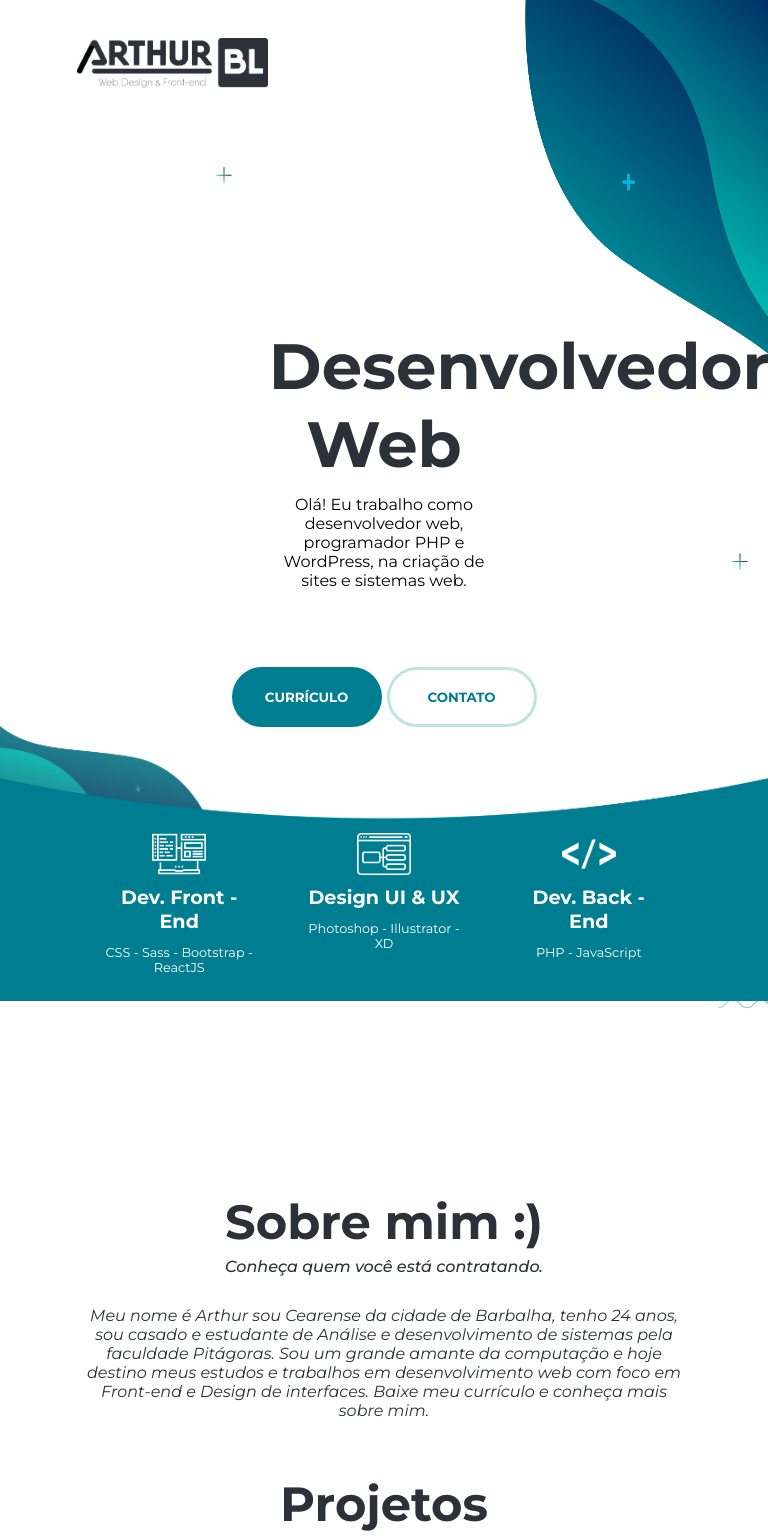
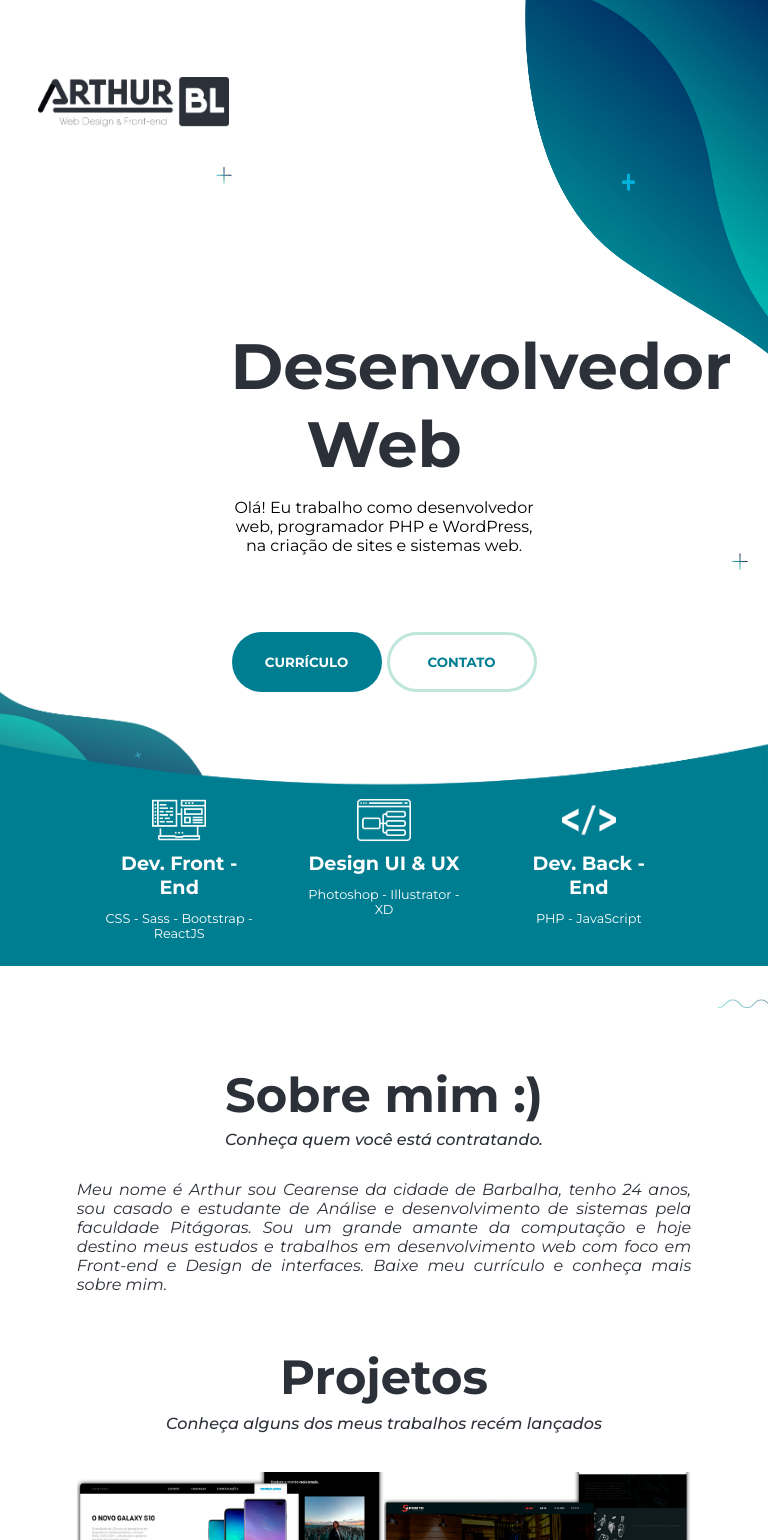
Before and after one commit to arthurbl01/portfolio-ArthurBL, a Next.js app: page / in a window 768 px wide. Shown: the top 1540 px of the page. Built offline with nearby package versions, Linux system fonts and the light colour scheme.

Commit message:
Adicionado SEO

```diff
--- a/public/index.html
+++ b/public/index.html
@@ -6,6 +6,12 @@
   <link rel="icon" href="%PUBLIC_URL%/favicon.ico" />
   <meta name="viewport" content="width=device-width, initial-scale=1" />
   <meta name="theme-color" content="#000000" />
+  <meta property="og:type" content="website"/>
+  <meta property="og:description" content="Olá! Eu trabalho como desenvolvedor web, programador PHP e
+  WordPress, na criação de sites e sistemas web"/>
+  <meta property="og:image" content="https://www.google.com/images/branding/googlelogo/1x/googlelogo_color_272x92dp.png"/>
+  <meta property="og:url" content="https://arthurbl.netlify.com/"/>
+  <meta property="og:site_name" content="Arthur BL - Desenvolvedor Web"/>
   <!--
       manifest.json provides metadata used when your web app is installed on a
       user's mobile device or desktop. See https://developers.google.com/web/fundamentals/web-app-manifest/
--- a/public/style.css
+++ b/public/style.css
@@ -14,7 +14,8 @@
 .menu {
     display: flex;
     justify-content: space-around;
-    margin: 5% 10%;
+    margin-left: 5%;
+    margin-top: 10%;
 }
 
 .logo {
@@ -84,7 +85,7 @@ html {
 
 .dados-content1 {
     margin-top: -15%;
-    width: 30%;
+    width: 35%;
     display: flex;
     justify-content: space-around;
     flex-wrap: wrap;
@@ -106,6 +107,7 @@ h1 {
     font-family: 'Montserrat', sans-serif;
     font-size: 1rem;
     font-weight: 400;
+
 }
 
 .btn-primary {
@@ -172,6 +174,9 @@ h1 {
 @media (max-width:900px) {
     .titulo-dados-content1 {
         font-size: 4rem;
+    }
+    .dados-content1 {
+        width: 40%;
     }
 }
 
@@ -321,6 +326,8 @@ h1 {
 .sobre-mim-content3 {
     font-family: 'Montserrat', sans-serif;
     font-style: italic;
+    text-align: justify;
+    text-justify: inter-word;
     margin-top: 5%;
     font-size: 1rem;
     font-weight: 400;
@@ -333,7 +340,7 @@ h1 {
     height: auto;
 }
 
-@media (max-width:900px) and (min-width:500px) {
+@media (max-width:1024px) and (min-width:500px) {
     .img-content-3 {
         display: none;
     }
@@ -345,10 +352,14 @@ h1 {
     }
     .sobre-mim-content3 {
         width: 100%;
+        text-align: justify;
+        text-justify: inter-word;
     }
     .titulo-mim-content3 {
+        margin-top: 10%;
         font-size: 3rem;
     }
+
 }
 
 @media (max-width: 500px){
```
